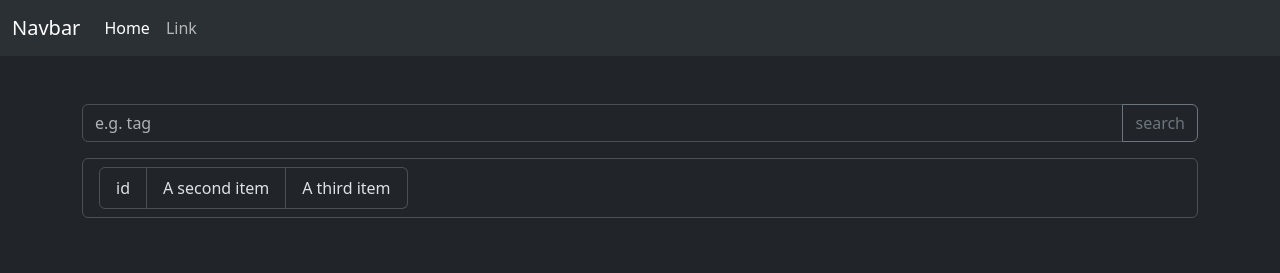
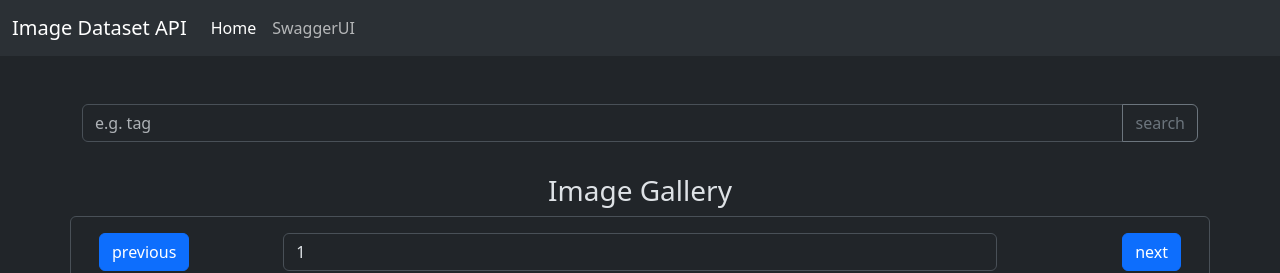
Before and after one commit to Artif3xx/ImageDatasetAPI, a FastAPI app: page / in a window 1280 px wide. Shown: the top 273 px of the page. Run offline with FastAPI, Linux system fonts and the light colour scheme; some libraries are stand-ins or nearby versions.

Commit message:
adding an image view to the front end index page. integrate next and previous routs. integrate /docs as iframe. Docker is buildable and every thing works

```diff
--- a/api/main.py
+++ b/api/main.py
@@ -35,3 +35,8 @@
     :return: the index template as response
     """
     return templates.TemplateResponse("index.html", {"request": request})
+
+
+@app.get("/docswrap", response_class=HTMLResponse)
+async def get_docswrap(request: Request):
+    return templates.TemplateResponse("docswrap.html", {"request": request})
--- a/api/package.json
+++ b/api/package.json
@@ -1,6 +1,6 @@
 {
     "name": "image-dataset-api",
-    "version": "0.1.12",
+    "version": "0.1.15",
     "license": "",
     "author": "castox",
     "repository": {
--- a/api/templates/index.html
+++ b/api/templates/index.html
@@ -15,23 +15,160 @@
             <button class="btn btn-outline-secondary" type="button" id="imageSearch_button">search</button>
         </div>
     </form>
+</div>
 
-    <div>
-        <ul class="list-group imageSearch_results">
-          <li class="list-group-item">
-              <ul class="list-group list-group-horizontal">
-                  <li class="list-group-item">id</li>
-                  <li class="list-group-item">A second item</li>
-                  <li class="list-group-item">A third item</li>
-              </ul>
-          </li>
-        </ul>
+<div class="container-sm">
+    <div class="row">
+        <div class="col-12 text-center mt-3">
+            <h3>Image Gallery</h3>
+        </div>
+    </div>
+    <div class="row border p-3 rounded">
+        <div class="col-2 d-flex justify-content-start">
+            <button id="previousButton" class="btn btn-primary btn-block">previous</button>
+        </div>
+        <div class="col-8 text-center">
+            <input type="number" id="idInput" class="form-control" value="1">
+        </div>
+        <div class="col-2 d-flex justify-content-end">
+            <button id="nextButton" class="btn btn-primary btn-block">next</button>
+        </div>
+    </div>
+    <form class="mt-2">
+        <div class="row border p-3 rounded">
+            <div class="col-8 text-center">
+                <img id="imageDisplay" src="/image/1" class="img-fluid" alt="Image">
+            </div>
+            <div class="col-4">
+                <div>
+                    <h5>Labels</h5>
+                    <ul id="labels">
+                        <!-- Hier werden Labels eingefügt -->
+                    </ul>
+                </div>
+                <div>
+                    <h5>Metadaten</h5>
+                    <ul id="metadata">
+                        <!-- Hier werden Metadaten eingefügt -->
+                    </ul>
+                </div>
+            </div>
+        </div>
+    </form>
 
-    </div>
 
 </div>
 
+<style>
+    #imageDisplay {
+        max-height: 720px; /* Ändere die maximale Höhe nach Bedarf */
+        width: auto;
+        position: relative;
+    }
+</style>
 
+<script>
+    let aktuelleID = 1; // Die aktuelle ID des angezeigten Bildes
 
-{% include 'partials/footer.html' %}</body>
+    const nextButton = document.getElementById("nextButton");
+    const previousButton = document.getElementById("previousButton");
+    const imageDisplay = document.getElementById("imageDisplay");
+    const idInput = document.getElementById("idInput");
+
+    idInput.addEventListener("change", function() {
+        aktuelleID = parseInt(idInput.value);
+        update_image();
+    });
+
+    nextButton.addEventListener("click", function() {
+        const item = get_next_id();
+        idInput.value = aktuelleID;
+        update_image();
+        update_labels(item);
+    });
+
+    previousButton.addEventListener("click", function() {
+        const item = get_previous_id();
+        idInput.value = aktuelleID;
+        update_image();
+        update_labels(item);
+    });
+
+    async function get_item() {
+        try {
+            const response = await fetch("/item/" + aktuelleID);
+            if (!response.ok) {
+                console.error("Fehler beim Abrufen des Elements.");
+                return;
+            }
+            return await response.json();
+        } catch (error) {
+            console.log("Fehler bei der Anfrage: " + error.message);
+        }
+    }
+
+    async function get_next_id() {
+        if (aktuelleID < 1) {
+            aktuelleID = 1;
+        }
+        const letzteID = aktuelleID;
+        try {
+            const response = await fetch("/item/" + aktuelleID + "/next");
+            if (!response.ok) {
+                console.error("Fehler beim Abrufen des nächsten Elements.");
+                return;
+            }
+            const nextData = await response.json();
+            aktuelleID = parseInt(nextData.id);
+            return nextData;
+        } catch (error) {
+            console.log("Fehler bei der Anfrage: " + error.message);
+            aktuelleID = letzteID;
+        }
+    }
+
+    async function get_previous_id() {
+        if (aktuelleID < 1) {
+            aktuelleID = 1;
+            return;
+        }
+        const letzteID = aktuelleID;
+        try {
+            const response = await fetch("/item/" + aktuelleID + "/previous");
+            if (!response.ok) {
+                console.error("Fehler beim Abrufen des nächsten Elements.");
+                return;
+            }
+            const previousData = await response.json();
+            aktuelleID = parseInt(previousData.id);
+        } catch (error) {
+            console.log("Fehler bei der Anfrage: " + error.message);
+            aktuelleID = letzteID;
+        }
+    }
+
+    function update_image() {
+        if (aktuelleID < 1) {
+            aktuelleID = 1;
+        }
+        imageDisplay.src = "/image/" + aktuelleID;
+    }
+
+    async function update_labels(item) {
+        const labelsList = item.labels;
+        const labelsElement = document.getElementById("labels");
+
+        if (labelsElement) {
+            labelsList.forEach(label => {
+                const li = document.createElement("li");
+                li.textContent = String(label);
+                labelsElement.appendChild(li);
+            });
+        }
+    }
+
+</script>
+
+{% include 'partials/footer.html' %}
+</body>
 </html>
--- a/api/templates/partials/footer.html
+++ b/api/templates/partials/footer.html
@@ -1 +1,5 @@
 <script src="{{ url_for('static', path='/js/bootstrap.bundle.js') }}"></script>
+
+<div class="container-sm border mt-2">
+    <a href="https://github.com/Artif3xx/ImageDatasetAPI">GitHub Repository</a>
+</div>
--- a/api/templates/partials/navbar.html
+++ b/api/templates/partials/navbar.html
@@ -1,16 +1,16 @@
 <nav class="navbar navbar-expand-lg bg-body-tertiary">
   <div class="container-fluid">
-    <a class="navbar-brand" href="#">Navbar</a>
+    <a class="navbar-brand" href="#">Image Dataset API</a>
     <button class="navbar-toggler" type="button" data-bs-toggle="collapse" data-bs-target="#navbarSupportedContent" aria-controls="navbarSupportedContent" aria-expanded="false" aria-label="Toggle navigation">
       <span class="navbar-toggler-icon"></span>
     </button>
     <div class="collapse navbar-collapse" id="navbarSupportedContent">
       <ul class="navbar-nav me-auto mb-2 mb-lg-0">
         <li class="nav-item">
-          <a class="nav-link active" aria-current="page" href="#">Home</a>
+          <a class="nav-link active" aria-current="page" href="/">Home</a>
         </li>
         <li class="nav-item">
-          <a class="nav-link" href="#">Link</a>
+          <a class="nav-link" href="/docswrap">SwaggerUI</a>
         </li>
 
       </ul>
```
Also changed, not shown: api/templates/docswrap.html (added, +27 -0 lines).
